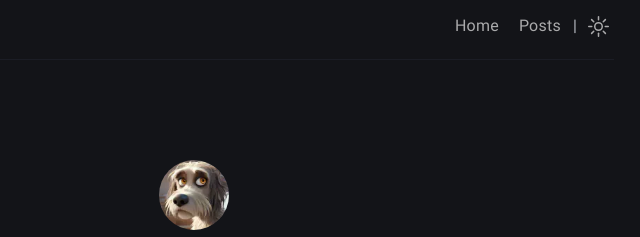
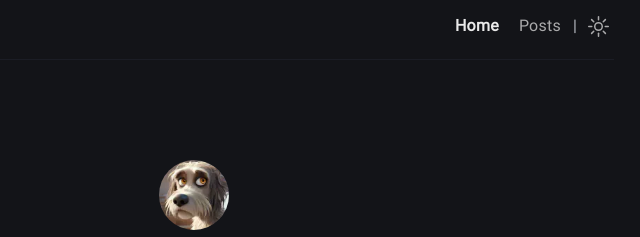
Before and after one commit to LeeJacking/leejacking.github.io, a plain HTML site: page index.html in a window 1280 px wide. Shown: the top 237 px of the page, 446-1086 px from the left. Drawn offline with Linux system fonts and the light colour scheme.

Commit message:
fix home error

```diff
--- a/index.html
+++ b/index.html
@@ -101,7 +101,7 @@ stroke-linejoin="round" class="feather feather-home">
 
 
                 <li>
-                    <a class="menu-link " href="/">
+                    <a class="menu-link active" href="/">
                         Home
                     </a>
 
```
Also changed, not shown: site.webmanifest.
